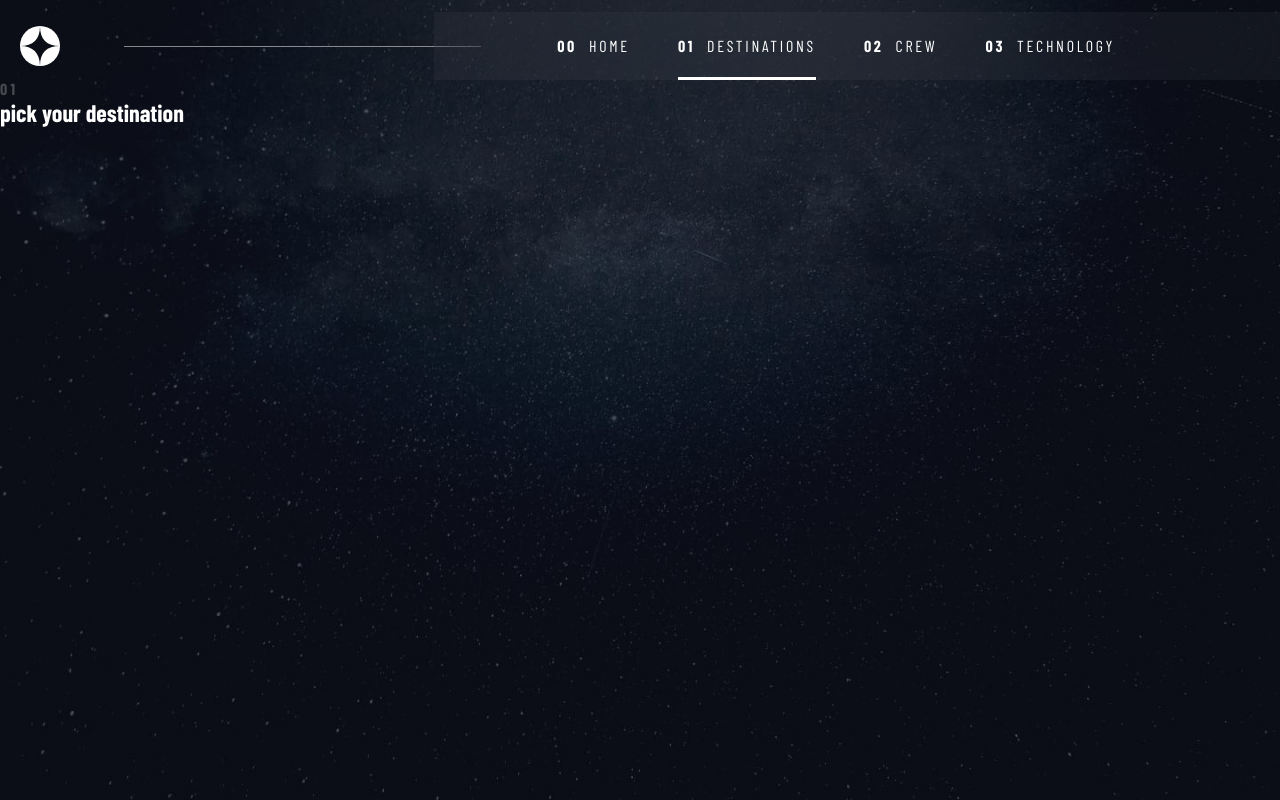
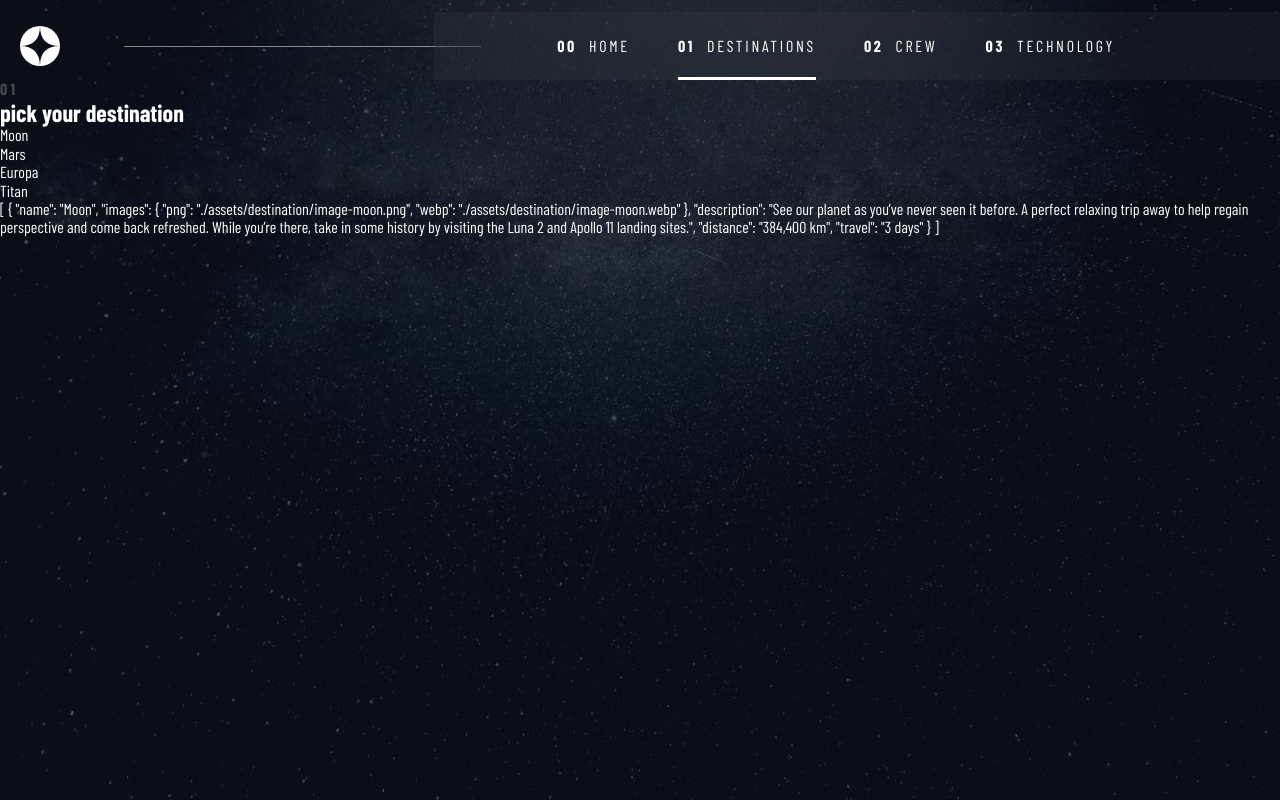
Before and after one commit to A-Awad1/Space-Tourism-Website, a Vue app: page /destinations in a window 1280 px wide. Built offline with nearby package versions, Linux system fonts and the light colour scheme; a web font is replaced by a local one.

Commit message:
update destinations view logic

```diff
--- a/src/views/DestinationsView.vue
+++ b/src/views/DestinationsView.vue
@@ -4,7 +4,15 @@
       <PageNumberSpan />
       <h2>pick your destination</h2>
     </header>
-    <ul></ul>
+    <ul>
+      <li
+        v-for="dest in allDest"
+        :key="dest"
+        v-text="dest"
+        @click="currentDest = dest"
+      ></li>
+    </ul>
+    {{ currentDestData }}
   </section>
 </template>
 
@@ -15,6 +23,21 @@ export default {
   inject: {
     siteData: "siteData",
   },
+  data() {
+    return {
+      currentDest: this.siteData.destinations.map((e) => e.name)[0],
+    };
+  },
+  computed: {
+    allDest: function () {
+      return this.siteData.destinations.map((e) => e.name);
+    },
+    currentDestData: function () {
+      return this.siteData.destinations.filter(
+        (e) => e.name === this.currentDest
+      );
+    },
+  },
   components: {
     PageNumberSpan,
   },
```
